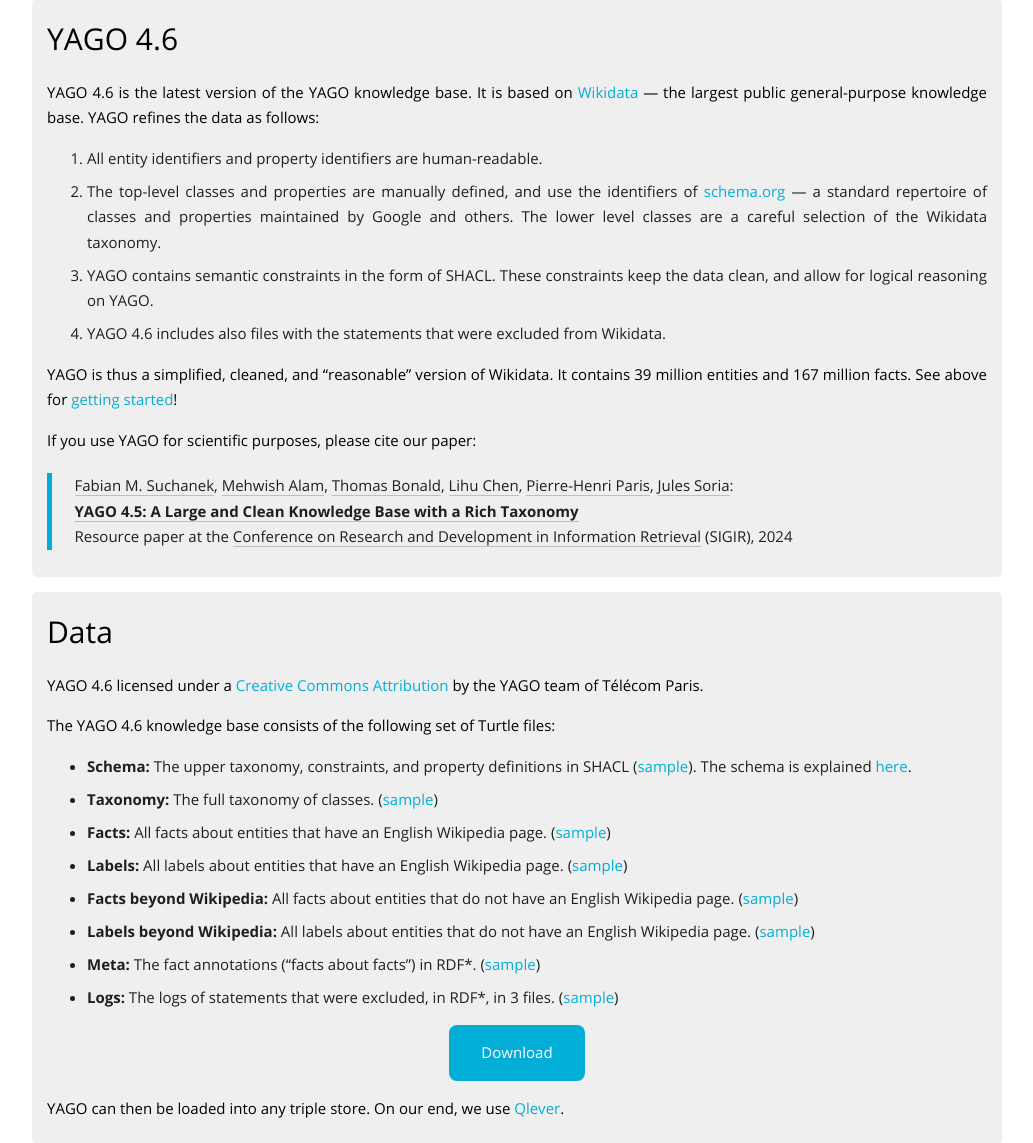
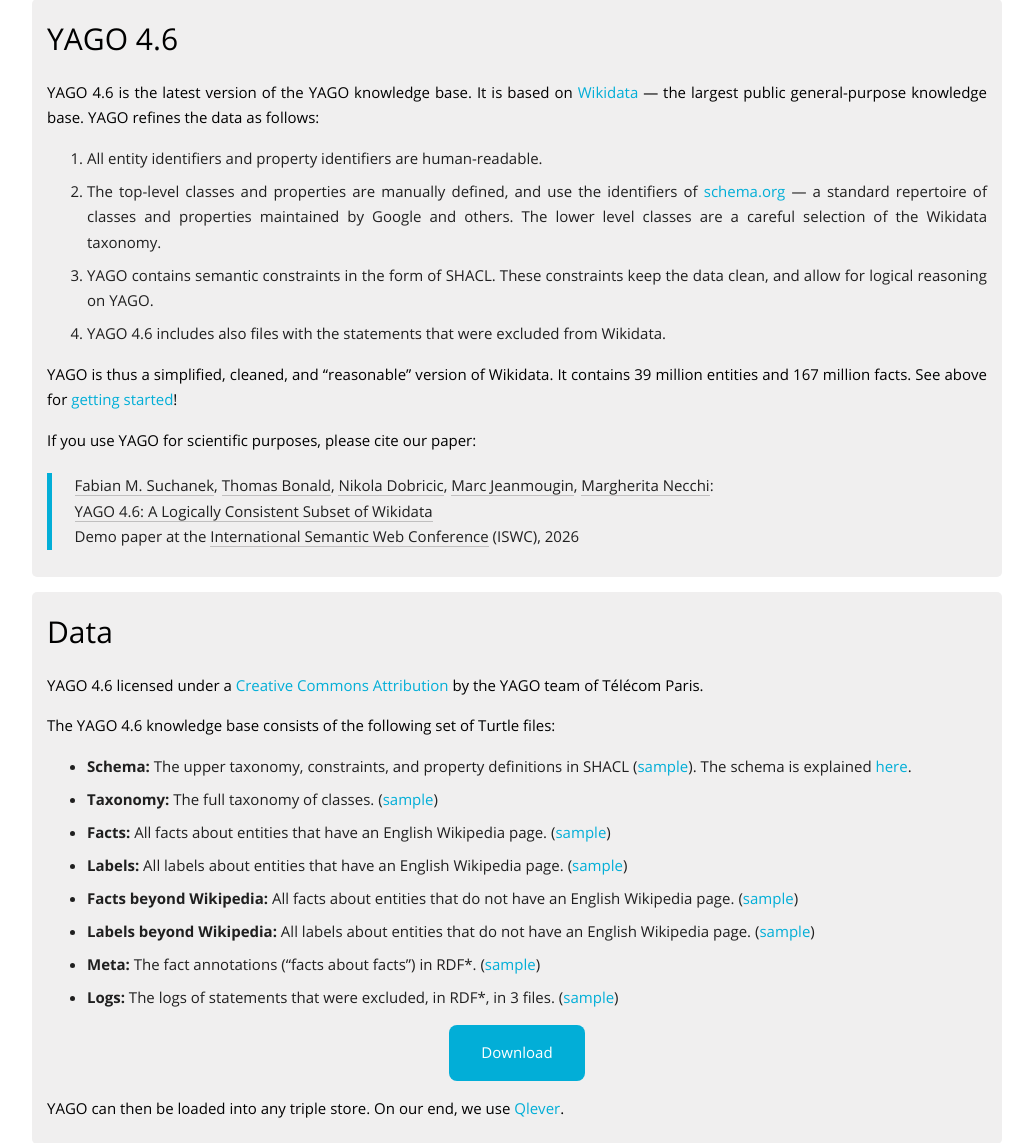
Before and after one commit to yago-naga/yago-website, a PHP site: page /sparql/downloads/yago-4-6 in a window 1280 px wide. Shown: the part 219-1362 px from the top of the page, without its empty margins (123-1156 px from the left). Run offline with PHP 8.4, Linux system fonts and the light colour scheme; some libraries are stand-ins or nearby versions.

Commit message:
Adding new yago paper

```diff
--- a/content/downloads/yago-4-6.php
+++ b/content/downloads/yago-4-6.php
@@ -12,11 +12,12 @@
     <p>YAGO is thus a simplified, cleaned, and “reasonable” version of Wikidata. It contains 39 million entities and 167 million facts. See above for <a href="/getting-started">getting started</a>!</p>
     <p>If you use YAGO for scientific purposes, please cite our paper:</p>
     <blockquote>
-	<a href="https://suchanek.name">Fabian M. Suchanek</a>, <a href="https://sites.google.com/view/mehwish-alam/home">Mehwish Alam</a>, <a href="https://perso.telecom-paristech.fr/bonald/Home_page.html">Thomas Bonald</a>, <a href="https://chenlihu.com/">Lihu Chen</a>, <a href="https://phparis.net/">Pierre-Henri Paris</a>, <a href="">Jules Soria</a>:
-			    		<br/>
-		    			<b><a href="https://suchanek.name/work/publications/sigir-2024.pdf">YAGO 4.5: A Large and Clean Knowledge Base with a Rich Taxonomy</a></b>
-        <br/>
-		Resource paper at the <a href="https://sigir-2024.github.io/">Conference on Research and Development in Information Retrieval</a> (SIGIR), 2024
+	<a href="https://suchanek.name">Fabian M. Suchanek</a>, <a href="https://perso.telecom-paristech.fr/bonald/Home_page.html">Thomas Bonald</a>, <a href="https://fr.linkedin.com/in/nikola-dobricic">Nikola Dobricic</a>, <a href="https://marc.jeanmougin.fr/">Marc Jeanmougin</a>, <a href="https://www.linkedin.com/in/margherita-necchi-04777a214/">Margherita Necchi</a>:<br>
+
+	<a href="https://suchanek.name/work/publications/iswc-2026-demo-yago.pdf">YAGO 4.6: A Logically Consistent Subset of Wikidata</a>
+			    		<br/>Demo paper at the <a href="https://iswc2026.semanticweb.org/">International Semantic Web Conference</a>
+		    				(ISWC), 2026
+
     </blockquote>
 </div>
 
```
Also changed, not shown: content/home.php (+8 -0 lines).
